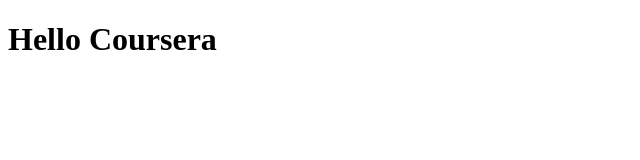
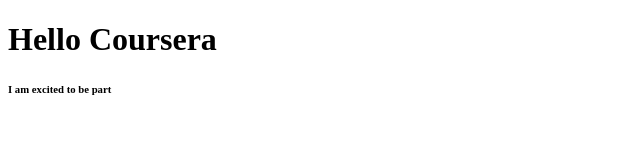
Before and after one commit to salonibobade/Coursera-Test, a plain HTML site: page index.html in a window 1280 px wide. Shown: the full height of the page, 0-640 px from the left. Drawn offline with Linux system fonts and the light colour scheme.

Commit message:
First web file

```diff
--- a/index.html
+++ b/index.html
@@ -1,11 +1,11 @@
 <!DOCTYPE html>
 <html>
 <head>
-<title>Page Title</title>
+<title>Web</title>
 </head>
 <body>
 
 <h1>Hello Coursera</h1>
-
+<h6> I am excited to be part </h6>
 </body>
 </html>
```
